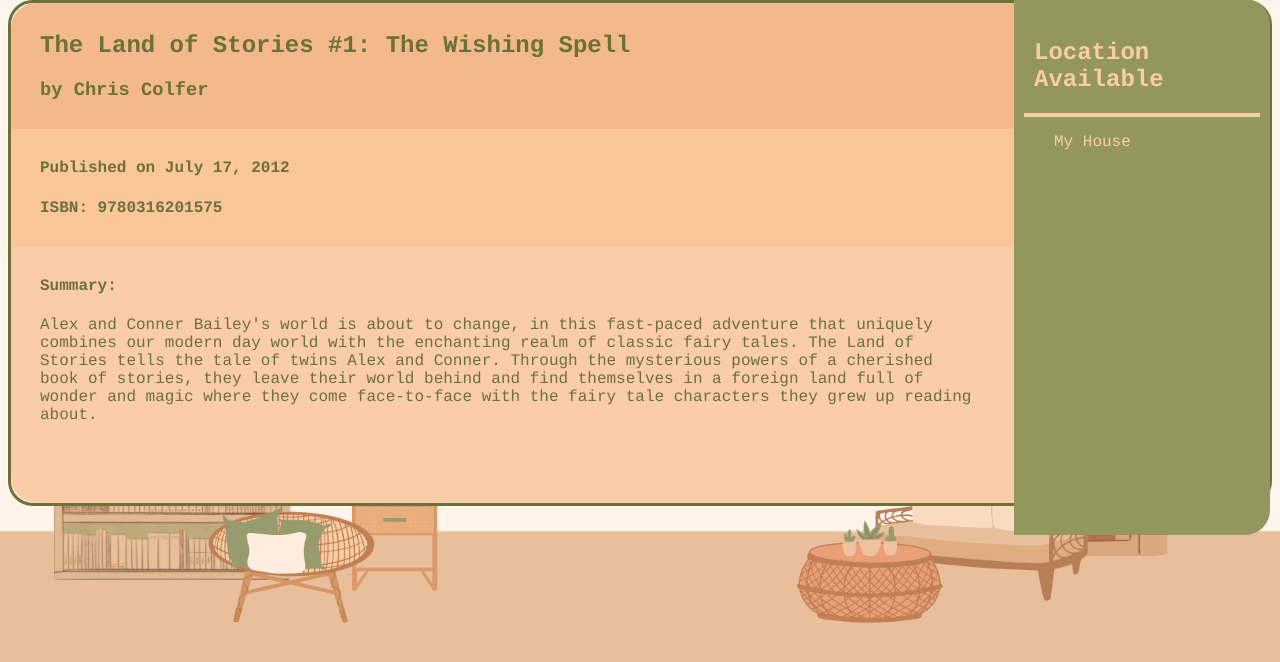
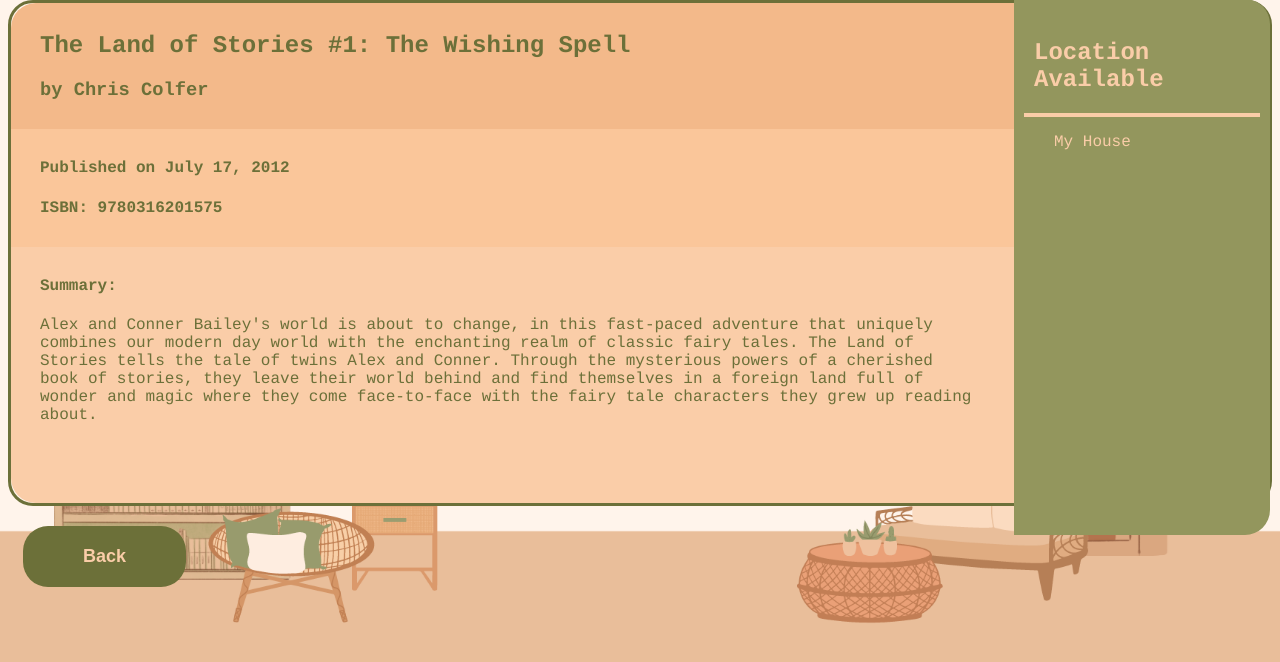
Before and after one commit to eveev26/Library-Database, a Django app: page /database/1/ in a window 1280 px wide. Shown: the part 116-778 px from the top of the page. Run offline with Django 4.2, Linux system fonts and the light colour scheme; data comes from the database, SQL or seed files in the repository.

Commit message:
added back button to details

```diff
--- a/librarydb/database/static/detail.css
+++ b/librarydb/database/static/detail.css
@@ -45,3 +45,15 @@ h2, h3, h4, p {
     border: 3px solid #6C7039;
     border-radius: 25px;
 }
+
+#back {
+    color: #facda8;
+    text-align: center;
+    font-size: large;
+    background-color: #6C7039;
+    border-radius: 25px;
+    border: none;
+    padding: 20px 60px;
+    margin-top: 20px;
+    margin-left: 15px;
+}
--- a/librarydb/database/templates/database/detail.html
+++ b/librarydb/database/templates/database/detail.html
@@ -39,8 +39,12 @@
                 {% endif %}
             </div>
         </div>
+    </body>
 
-    </body>
+    <form method="post" action="{% url 'index' %}">
+        {% csrf_token %}
+        <button id="back"><strong>Back</strong></button>
+    </form>
 </html>
 
 {% endblock %}
--- /dev/null
+++ b/librarydb/database/templates/database/search.html
@@ -0,0 +1,6 @@
+{% extends 'database/base.html' %}
+{% load static %}
+
+{% block content %}
+
+{% endblock %}
--- a/librarydb/database/urls.py
+++ b/librarydb/database/urls.py
@@ -3,5 +3,6 @@ from . import views
 
 urlpatterns = [
     path("", views.index, name="index"),
-    path("<int:book_id>/", views.detail, name="detail")
+    path("<int:book_id>/", views.detail, name="detail"),
+    path("search", views.search, name="search")
 ]
--- a/librarydb/database/views.py
+++ b/librarydb/database/views.py
@@ -36,3 +36,6 @@ def detail(request, book_id):
 #     except Book.DoesNotExist:
 #         raise Http404("Book does not exist")
 #     return render(request, "database/detail.html", {"book": book})
+
+def search(request):
+    return render(request, 'database/search.html')
```
Also changed, not shown: librarydb/database/static/images/978-0316201551.jpg (deleted).
